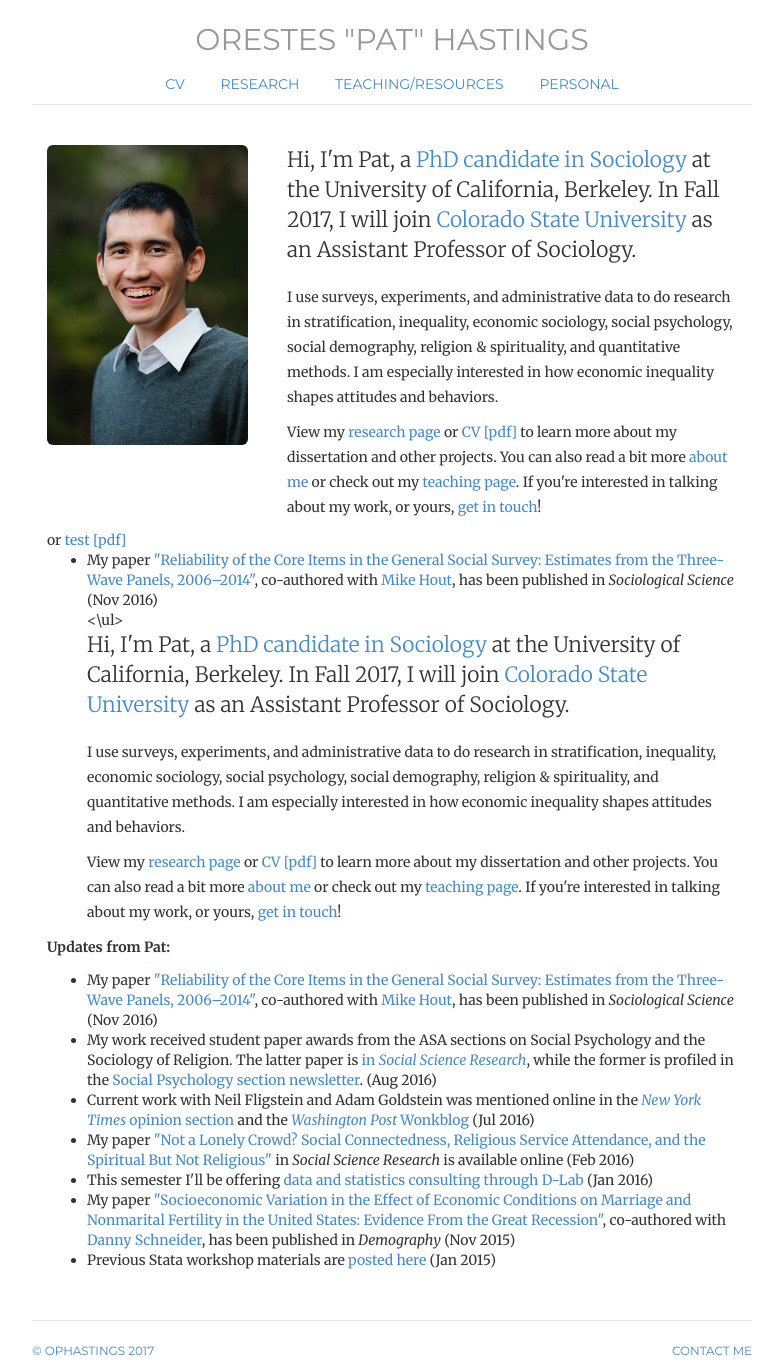
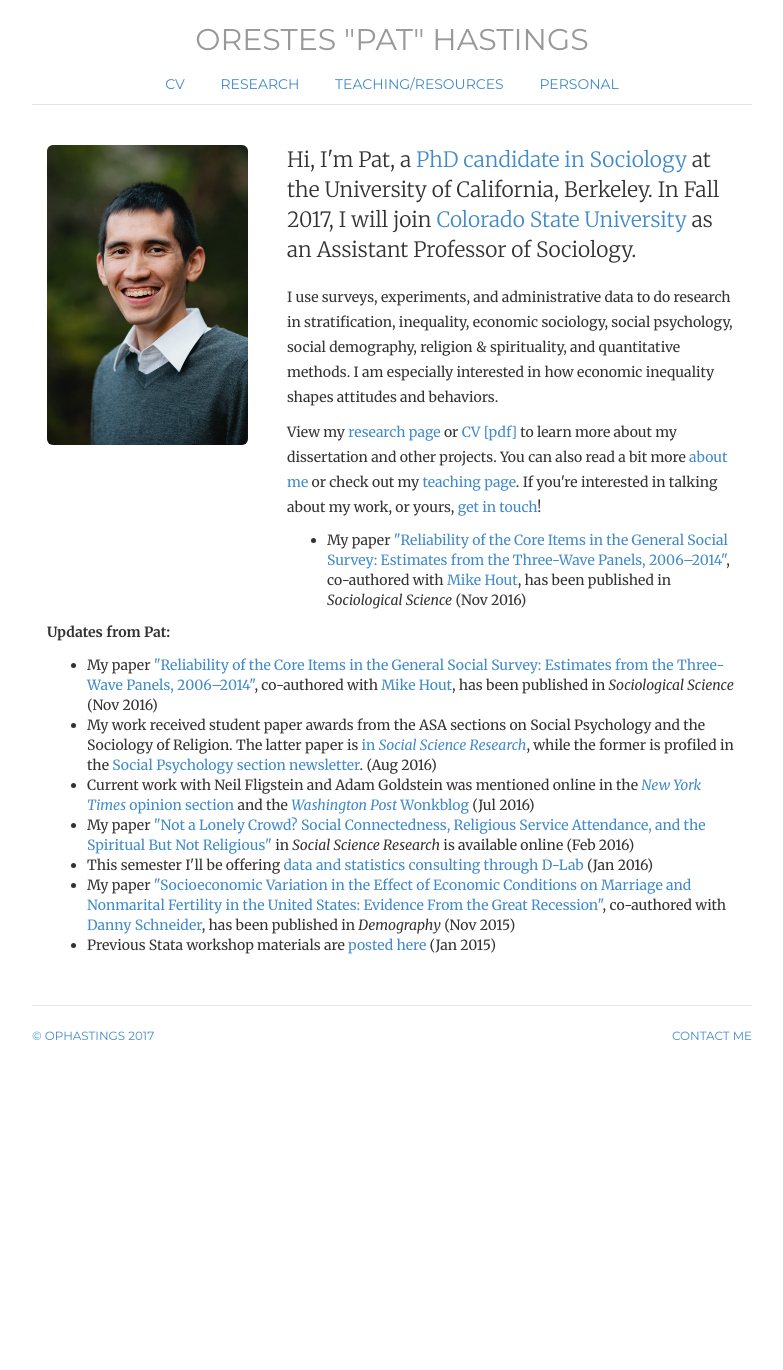
Before and after one commit to ophastings/ophastings.github.io, a Jekyll site: the page built from index.html, in a window 1280 px wide. Shown: the whole page, without its empty margins (248-1031 px from the left). Built offline with Jekyll 4.4.1, drawn with Linux system fonts in a browser that asks for light colours; comment, search, counter and statistics services are not loaded; after the commit the page ends 1055 px from its top, so only the background shows below that.

Commit message:
Update index.html

```diff
--- a/index.html
+++ b/index.html
@@ -28,37 +28,13 @@ description: Website of Orestes Pat Hastings, sociology PhD candidate at UC Berk
 	read a bit more <a href="personal">about me</a> or check out my <a href="teaching">teaching page</a>.
 	If you're interested in talking about my work, or yours, <a href="contact">get in touch</a>!</p>
 
-
-	</div>
-
-
-	<div class="col-sm-12">
-
-	or <a href="HastingsCV.pdf">test [pdf]</a>
 	<ul>
 	<li> My paper  <a href="https://www.sociologicalscience.com/articles-v3-43-971/">
 		"Reliability of the Core Items in the General Social Survey: Estimates from the Three-Wave Panels, 2006–2014"</a>,
 		co-authored with <a href="http://sociology.as.nyu.edu/object/soc.Michael_Hout">Mike Hout</a>,
 		has been published in <i>Sociological Science</i> (Nov 2016)
 		</li>
-	<\ul>
-
-
-	<p class="lead"> Hi, I'm Pat, a <a href="http://sociology.berkeley.edu/graduate-student/orestes-pat-hastings">PhD
-		candidate in Sociology</a> at the University of California, Berkeley.
-		In Fall 2017, I will join <a href="http://sociology.colostate.edu/">Colorado State University</a> as an Assistant Professor of Sociology.</p>
-
-	<p>
-	I use surveys, experiments, and administrative data to do research in
-	stratification, inequality, economic sociology, social psychology, social demography, religion &amp spirituality, and quantitative methods.
-	I am especially interested in how economic inequality shapes attitudes and behaviors.
-	</p>
-
-	<p>View my <a href="research">research page</a> or <a href="HastingsCV.pdf">CV [pdf]</a> to learn more about my dissertation and other projects. You can also
-	read a bit more <a href="personal">about me</a> or check out my <a href="teaching">teaching page</a>.
-	If you're interested in talking about my work, or yours, <a href="contact">get in touch</a>!</p>
-
-
+	</ul>
 	</div>
 
 	<div itemscope itemtype="http://data-vocabulary.org/Person" class="col-sm-12">
```
